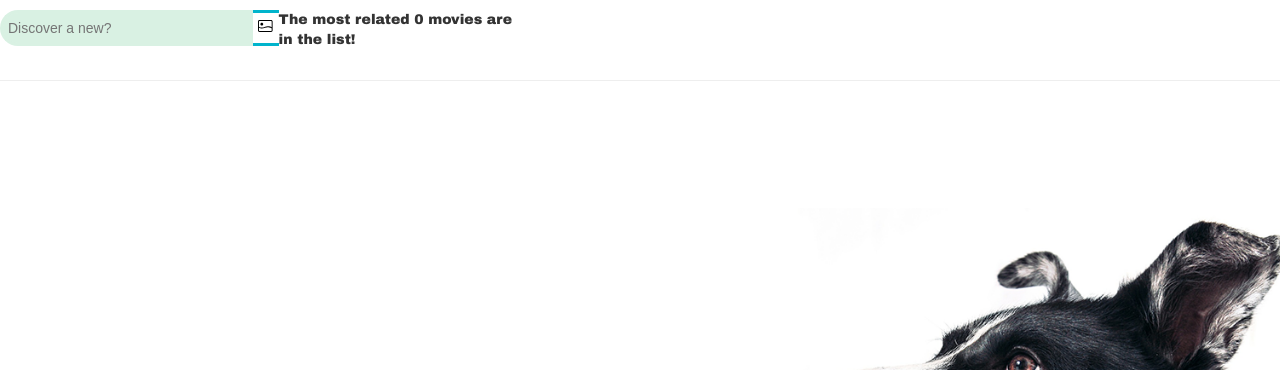
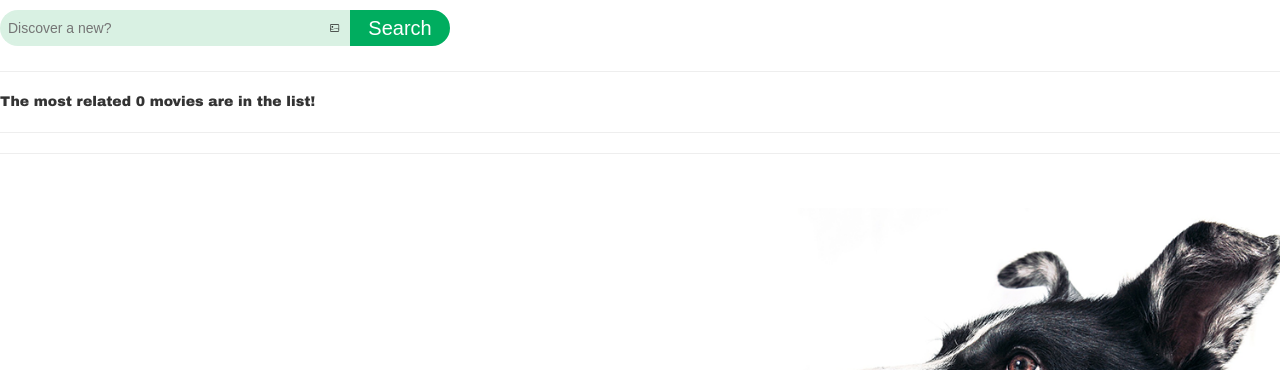
Before and after one commit to ra2yurix/TER, a Django app: template templates/search.html in a window 1280 px wide. Shown: the part 50-420 px from the top of the page. Run offline with Django 4.2, Linux system fonts and the light colour scheme; the template is opened without the code that fills it, so the values that code supplies are empty; parts of the project's set-up code (start-up, migrations or seed data) failed here and were passed over; some libraries are stand-ins or nearby versions.

Commit message:
merge code

```diff
--- a/static/css/base.css
+++ b/static/css/base.css
@@ -61,6 +61,23 @@ body {
   border-radius: 18px 0 0 18px;
   outline: none;
   color: #00ad5f;
+}
+
+.searchTermImg {
+    width: 30px;
+    height: 36px;
+    background: #d9f1e3;
+    display: -ms-flexbox;
+    display: flex;
+    -ms-flex-pack: center;
+    justify-content: center;
+    -ms-flex-align: center;
+    align-items: center;
+    display: -ms-flexbox;
+    cursor: pointer;
+    text-align: center;
+    padding: 0 10px;
+    fill: #222;
 }
 
 .searchButton {
--- a/static/css/main.css
+++ b/static/css/main.css
@@ -712,6 +712,7 @@ legend {
     .choices__list--dropdown .choices__item--selectable {
         padding-right: 100px;
     }
+
     .choices__list--dropdown .choices__item--selectable:after {
         content: attr(data-select-text);
         font-size: 12px;
@@ -721,11 +722,13 @@ legend {
         top: 50%;
         transform: translateY(-50%);
     }
+
     [dir="rtl"] .choices__list--dropdown .choices__item--selectable {
         text-align: right;
         padding-left: 100px;
         padding-right: 10px;
     }
+
     [dir="rtl"] .choices__list--dropdown .choices__item--selectable:after {
         right: auto;
         left: 10px;
@@ -914,6 +917,7 @@ button {
     width: 36px;
     fill: #222;
     background: #d9f1e3;
+    cursor: pointer;
 }
 
 .s130 form .inner-form .input-field.first-wrap .svg-wrapper {
@@ -983,14 +987,17 @@ button {
         align-items: center;
         padding: 0 10px;
     }
+
     .s130 form .inner-form .input-field.first-wrap svg {
         width: 26px;
         height: 26px;
         fill: #222;
     }
+
     .s130 form .inner-form .input-field.second-wrap {
         min-width: 100px;
     }
+
     .s130 form .inner-form .input-field.second-wrap .btn-search {
         font-size: 13px;
     }
@@ -999,14 +1006,58 @@ button {
 .searchTermImg {
     width: 30px;
     height: 36px;
+    background: #d9f1e3;
+    display: -ms-flexbox;
+    display: flex;
+    -ms-flex-pack: center;
+    justify-content: center;
+    -ms-flex-align: center;
+    align-items: center;
+    display: -ms-flexbox;
+    cursor: pointer;
+    text-align: center;
+    padding: 0 10px;
+    fill: #222;
+}
+
+.searchTerm {
+    width: 100%;
     border: 3px solid #00B4CC;
     border-right: none;
-    border-left: none;
     padding: 5px;
+    height: 36px;
+    border-radius: 5px 0 0 5px;
     outline: none;
-    cursor: pointer;
-    text-align: center;
     color: #9DBFAF;
 }
 
+.searchTerm:focus {
+    color: #00B4CC;
+}
+
+.searchTermH {
+    width: 25%;
+    border: 3px solid #d9f1e3;
+    background: #d9f1e3;
+    border-right: none;
+    padding: 5px;
+    height: 36px;
+    border-radius: 18px 0 0 18px;
+    outline: none;
+    color: #00ad5f;
+}
+
+.searchButton {
+    width: 100px;
+    height: 36px;
+    border: 2px solid #00ad5f;
+    background: #00ad5f;
+    #background: url("../images/favicon.ico") no-repeat center;
+    text-align: center;
+    color: #fff;
+    border-radius: 0 18px 18px 0;
+    cursor: pointer;
+    font-size: 20px;
+}
+
 /*# sourceMappingURL=Searchs_130.css.map */
--- a/templates/search.html
+++ b/templates/search.html
@@ -24,20 +24,16 @@
         <input name="search_text" type="search" class="searchTermH" placeholder="Discover a new?"/>
         <br>
         <label for="img_box" class="searchTermImg">
-            <svg version="1.1" xmlns="http://www.w3.org/2000/svg" fill-rule="evenodd" clip-rule="evenodd" height="16"
-                 width="16" viewBox="0 0 1387 1024" style="width: 16px; height: 16px;">
-                <path d="M1143.443288 0H124.142466C55.604603 0 0.046758 55.557845 0.046758 124.095708v775.808584C0.046758 968.437479 55.604603 1024 124.142466 1024h1019.300822c68.537863 0 124.095708-55.562521 124.095707-124.095708V124.095708c0-68.537863-55.557845-124.095708-124.095707-124.095708z m41.394849 899.937023a41.362119 41.362119 0 0 1-41.362119 41.37147H124.105059a41.37147 41.37147 0 0 1-41.366794-41.362119v-226.668712c26.128365 11.58663 86.039379 37.088438 183.221187 53.809096 117.722594 20.260237 234.617571-14.027397 346.747909-60.144804 100.431489-33.272986 191.829333-49.881425 271.659251-44.326575 119.490046 8.308895 259.067324 69.786301 300.476201 97.728877v179.592767z m0-281.562594c-69.767598-32.052603-192.42316-72.591781-305.152-78.357041-124.558612-6.363763-208.386338 20.227507-314.54568 61.281023-103.536219 36.424475-169.726831 55.632658-276.540786 46.295087-87.68526-2.861589-171.662612-50.11989-205.866082-70.426886V124.058301a41.37147 41.37147 0 0 1 41.366795-41.362118h1019.370958a41.357443 41.357443 0 0 1 41.362119 41.362118V618.374429zM329.447452 229.866959c-67.789735 0-122.739726 54.949991-122.739726 122.739726s54.949991 122.739726 122.739726 122.739726 122.739726-54.949991 122.739726-122.739726-54.954667-122.739726-122.739726-122.739726z"></path>
+            <svg version="1.1" xmlns="http://www.w3.org/2000/svg" fill-rule="evenodd" clip-rule="evenodd"
+                     height="32" width="32" viewBox="0 0 1387 1024" style="width: 32px; height: 32px;">
+                    <path d="M1143.443288 0H124.142466C55.604603 0 0.046758 55.557845 0.046758 124.095708v775.808584C0.046758 968.437479 55.604603 1024 124.142466 1024h1019.300822c68.537863 0 124.095708-55.562521 124.095707-124.095708V124.095708c0-68.537863-55.557845-124.095708-124.095707-124.095708z m41.394849 899.937023a41.362119 41.362119 0 0 1-41.362119 41.37147H124.105059a41.37147 41.37147 0 0 1-41.366794-41.362119v-226.668712c26.128365 11.58663 86.039379 37.088438 183.221187 53.809096 117.722594 20.260237 234.617571-14.027397 346.747909-60.144804 100.431489-33.272986 191.829333-49.881425 271.659251-44.326575 119.490046 8.308895 259.067324 69.786301 300.476201 97.728877v179.592767z m0-281.562594c-69.767598-32.052603-192.42316-72.591781-305.152-78.357041-124.558612-6.363763-208.386338 20.227507-314.54568 61.281023-103.536219 36.424475-169.726831 55.632658-276.540786 46.295087-87.68526-2.861589-171.662612-50.11989-205.866082-70.426886V124.058301a41.37147 41.37147 0 0 1 41.366795-41.362118h1019.370958a41.357443 41.357443 0 0 1 41.362119 41.362118V618.374429zM329.447452 229.866959c-67.789735 0-122.739726 54.949991-122.739726 122.739726s54.949991 122.739726 122.739726 122.739726 122.739726-54.949991 122.739726-122.739726-54.954667-122.739726-122.739726-122.739726z"></path>
             </svg>
         </label>
         <div class="pic_search" style="display: none">
             <input id="img_box" type="file" name="upload_image">
-    <form role="search" method="get" id="search_form" action="">
-        <div class="search">
-            <input name="search_text" type="search" class="searchTermH" placeholder="Discover a new?" required/>
-            <button type="submit" class="searchButton" value="Search"/>Search</button>
         </div>
         <br>
-        <button type="submit" class="searchButton" value="Search"></button>
+        <button type="submit" class="searchButton" value="Search"/>Search</button>
     </div>
 </form>
 
```
Lines whose indentation alone changed are shown as unchanged.
